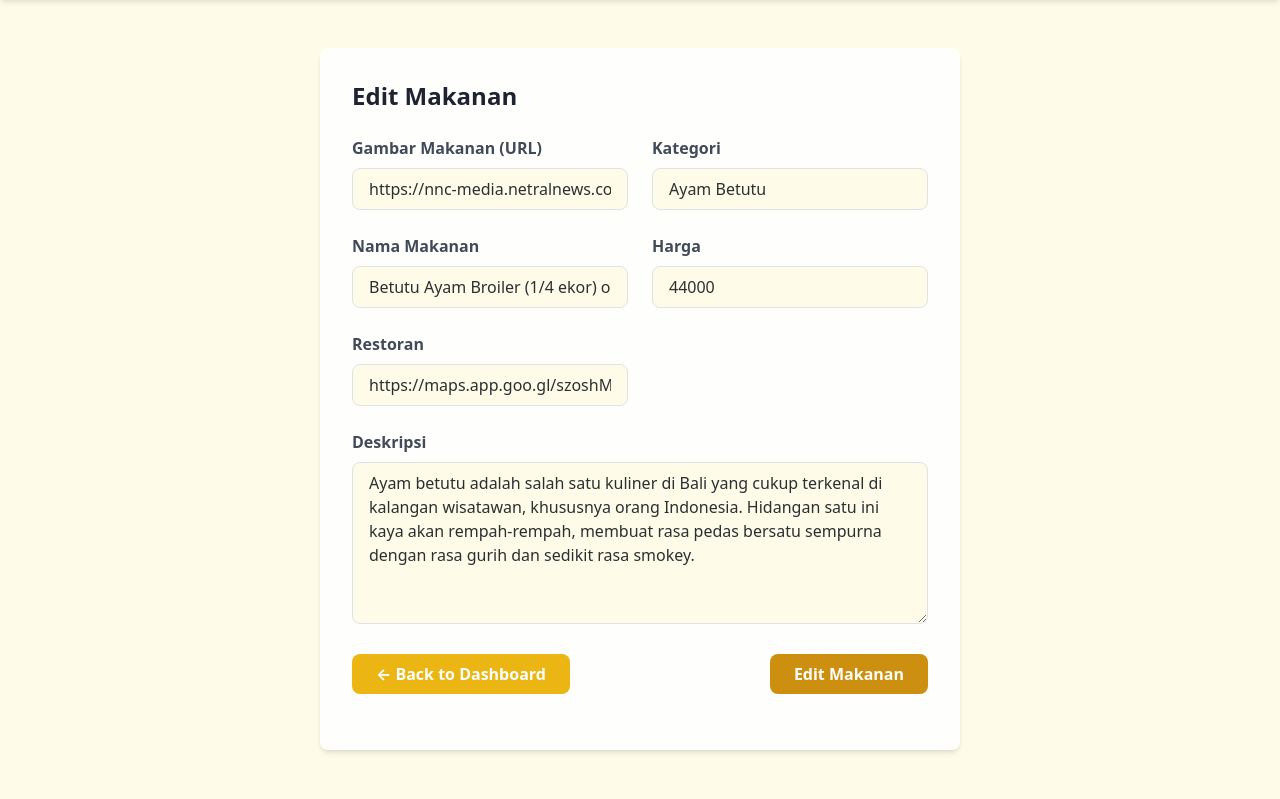
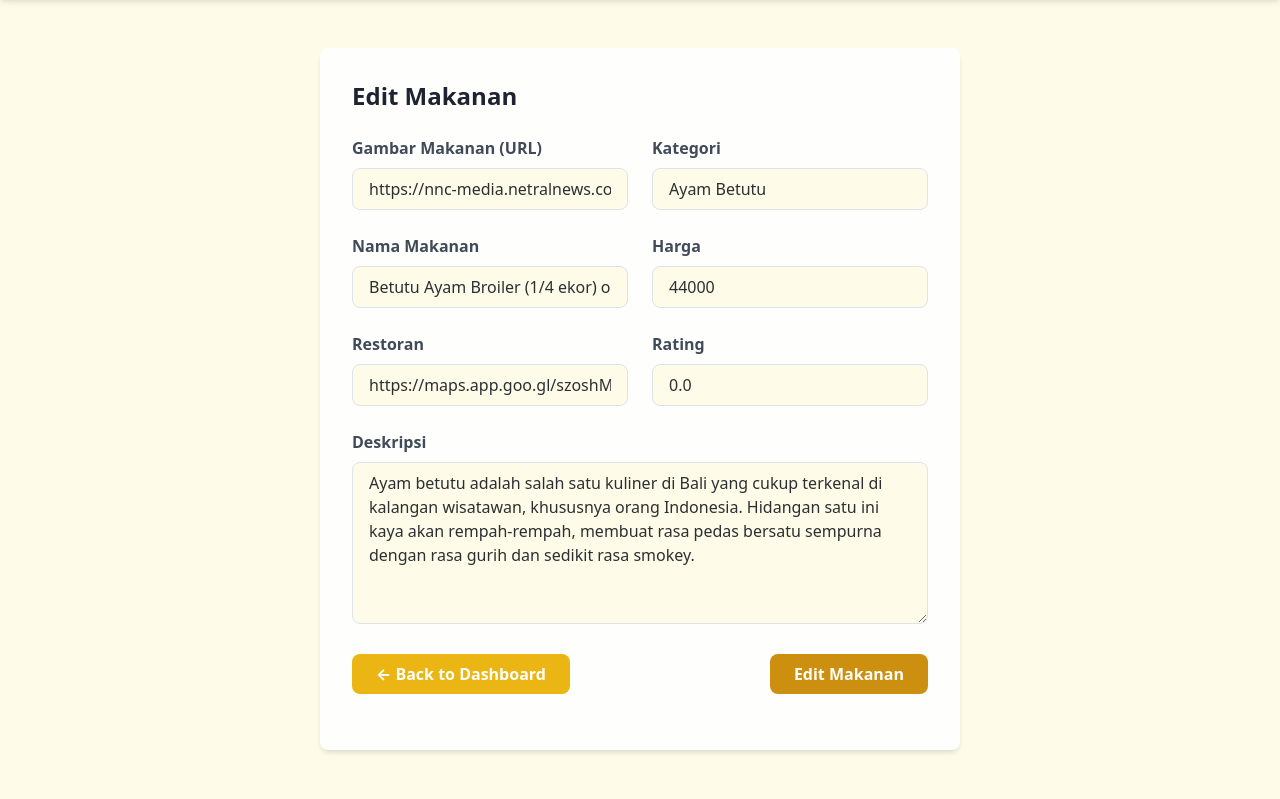
Before and after one commit to PBPC06/Dinepasar, a Django app: page /search/food/1/edit/ in a window 1280 px wide. Shown: the part 65-864 px from the top of the page. Run offline with Django 5.2, Linux system fonts and the light colour scheme; data comes from the database, SQL or seed files in the repository; parts of the project's set-up code (start-up, migrations or seed data) failed here and were passed over; some libraries are stand-ins or nearby versions.

Commit message:
uncomment fields rating

```diff
--- a/search/templates/edit_foods.html
+++ b/search/templates/edit_foods.html
@@ -85,7 +85,7 @@
                                 {% endif %}
                             </div>
 
-                            <!-- <div class="mb-4">
+                            <div class="mb-4">
                                 <label for="rating" class="block text-gray-700 font-bold mb-2">Rating</label>
                                 <input type="number" id="rating" name="rating"
                                        class="w-full px-3 py-2 border rounded-lg bg-yellow-50"
@@ -94,7 +94,7 @@
                                 {% if form.rating.errors %}
                                     <p class="text-red-500 text-sm">{{ form.rating.errors }}</p>
                                 {% endif %}
-                            </div> -->
+                            </div>
                         </div>
                     </div>
 
```
